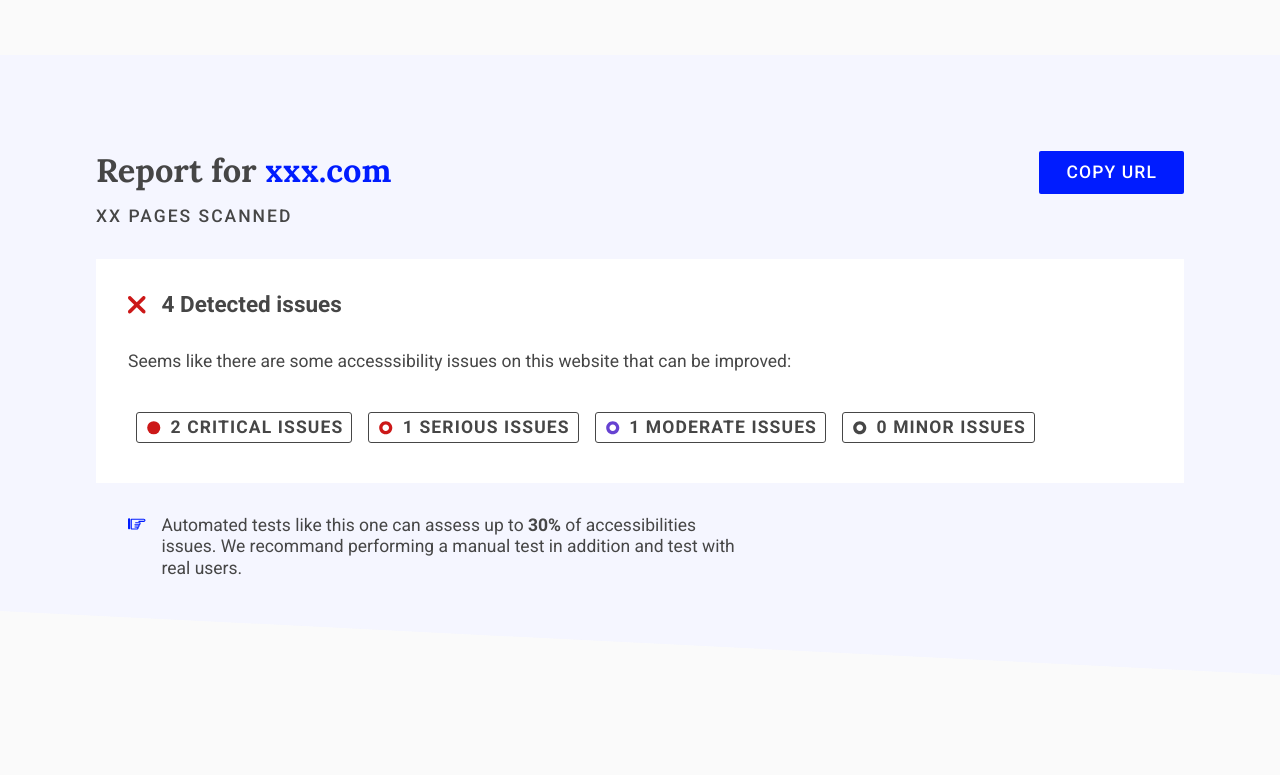
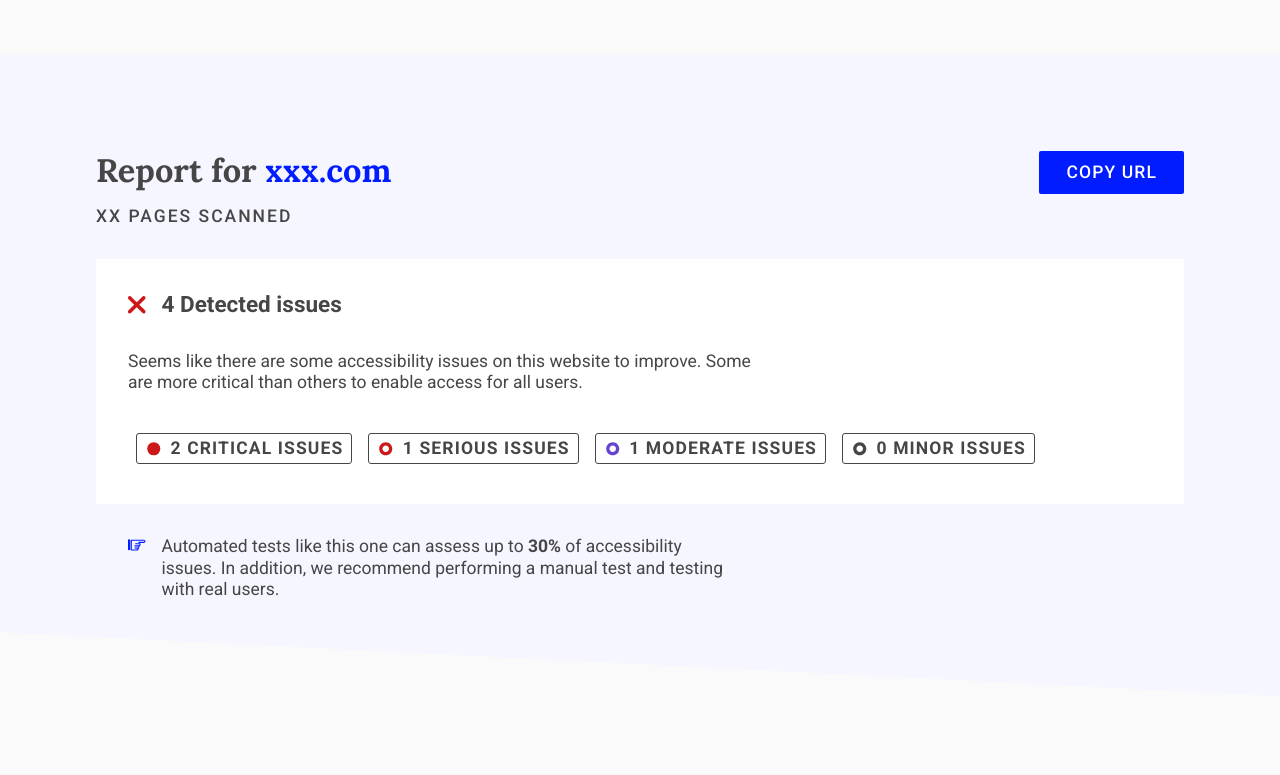
Before and after one commit to accessibility-tools/website, a Next.js app: page /report in a window 1280 px wide. Shown: the part 505-1280 px from the top of the page. Built offline with nearby package versions, Linux system fonts and the light colour scheme.

Commit message:
text styling update

```diff
--- a/src/components/report/DetailsCard.jsx
+++ b/src/components/report/DetailsCard.jsx
@@ -81,11 +81,7 @@ const DetailsCard = ({ issueData }) => {
       <Stack space="medium">
         <Subtitle>Which elements should be fixed?</Subtitle>
         {fixes.map((fix, index) => (
-          <FixElement
-            key={`${title} required fix ${index}`}
-            fixData={fix}
-            eleIndex={index}
-          />
+          <FixElement key={`${title} required fix ${index}`} fixData={fix} />
         ))}
       </Stack>
     </Details>
--- a/src/components/report/OverviewCard.jsx
+++ b/src/components/report/OverviewCard.jsx
@@ -12,7 +12,7 @@ const CardContainer = styled(Stack)`
   width: 100%;
   padding: 2rem;
   p {
-    max-width: none;
+    max-width: 40rem;
   }
 
   @media (min-width: 48rem) {
--- a/src/components/report/ReportIntro.jsx
+++ b/src/components/report/ReportIntro.jsx
@@ -39,7 +39,7 @@ const ReportIntro = ({ isLoaded }) => (
           alt="illustration of report page"
         />
         <Title>
-          <p>creating reports for big pages can take up to X minutes</p>
+          <p>creating reports for big pages can take a long time</p>
           <h1>Please give us a minute...</h1>
         </Title>
       </div>
--- a/src/components/report/ReportOverview.jsx
+++ b/src/components/report/ReportOverview.jsx
@@ -70,7 +70,7 @@ const ReportOverview = () => {
         <div>
           <OverviewCard
             title={`${totalIssueCount} Detected issues`}
-            subtext="Seems like there are some accesssibility issues on this website that can be improved:"
+            subtext="Seems like there are some accessibility issues on this website to improve. Some are more critical than others to enable access for all users."
             isIssue
             reportData={mockReportData}
           />
@@ -80,8 +80,8 @@ const ReportOverview = () => {
         <Icon icon="manicule" color={color.blue} />
         <p>
           Automated tests like this one can assess up to <strong>30%</strong> of
-          accessibilities issues. We recommand performing a manual test in
-          addition and test with real users.
+          accessibility issues. In addition, we recommend performing a manual
+          test and testing with real users.
         </p>
       </NoteContainer>
     </OverviewContainer>
```
